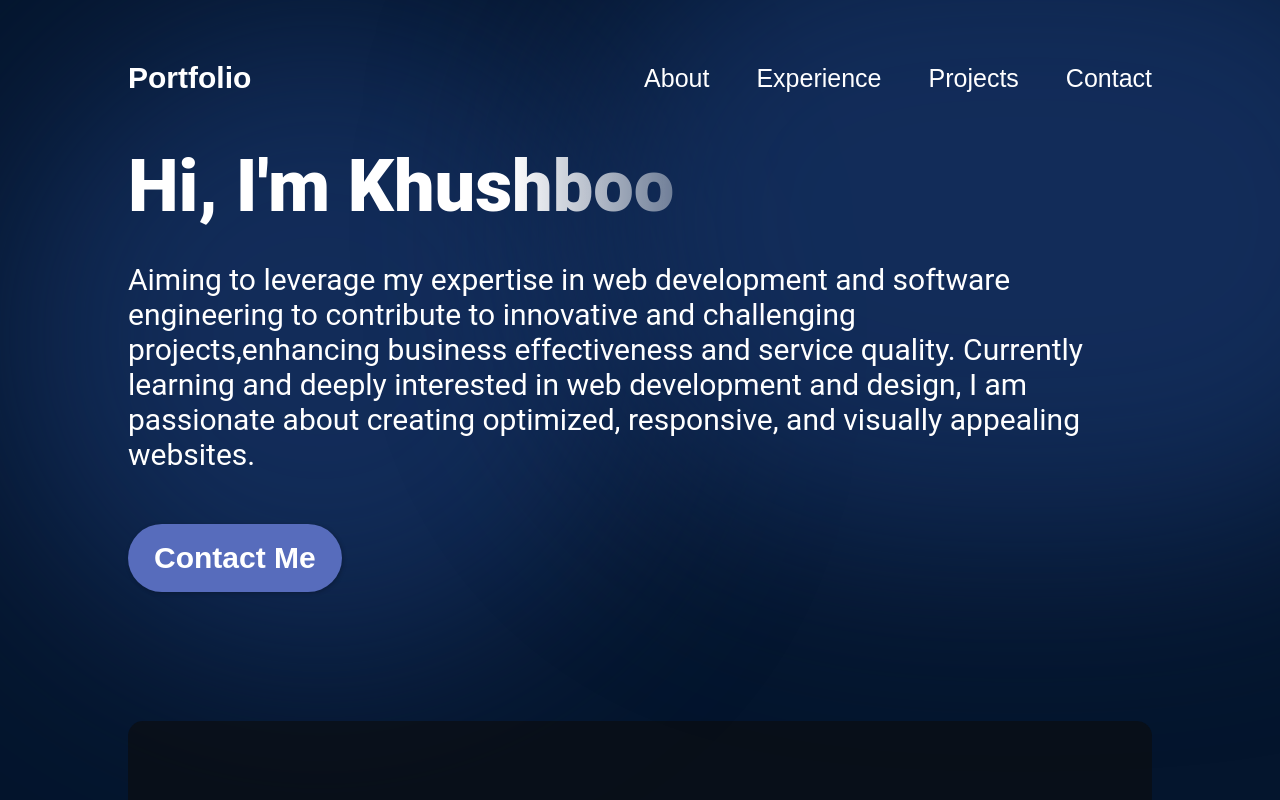
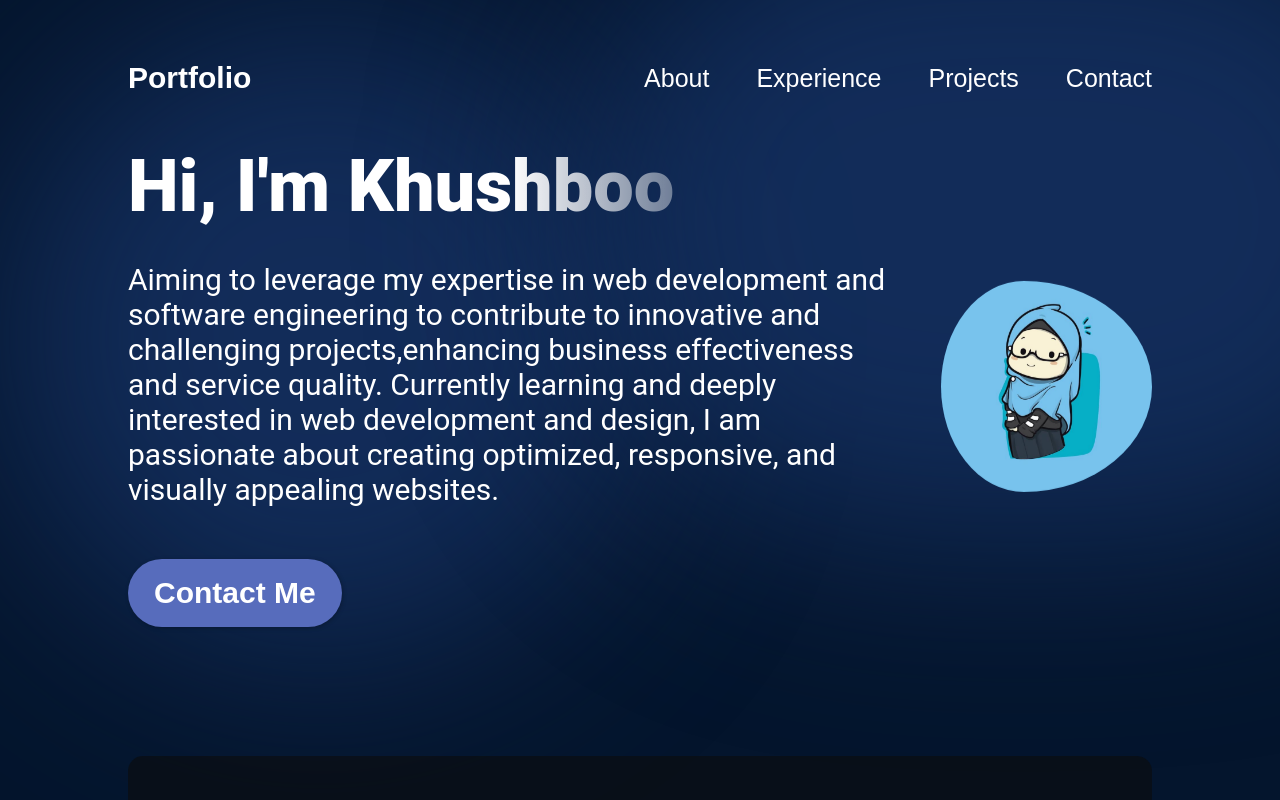
Before and after one commit to Khushboo-Dar/My-Portfolio, a React (Vite) app: page / in a window 1280 px wide. Shown: the top 800 px of the page. Built offline with nearby package versions, Linux system fonts and the light colour scheme; the HTML template or start-up script is replaced by a standard one.

Commit message:
edit heroimg

```diff
--- a/src/components/Hero/Hero.module.css
+++ b/src/components/Hero/Hero.module.css
@@ -56,8 +56,8 @@
 }
 
 .heroImg {
-    width: 0.25rem;
-    height: 0.25rem;
+    width: 25%;
+    height: 25%;
     border-radius: 50%;
     z-index: 1;
     animation-name: floating;
@@ -120,6 +120,8 @@
     }
 
     .heroImg {
-        display: none;
+       display: none;
+       width: 0%;
+       height: 0%;
        }
 }
```
